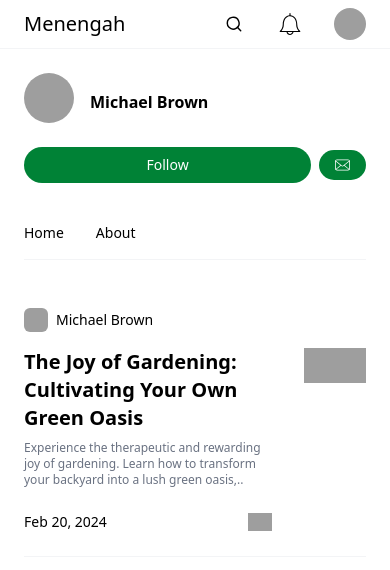
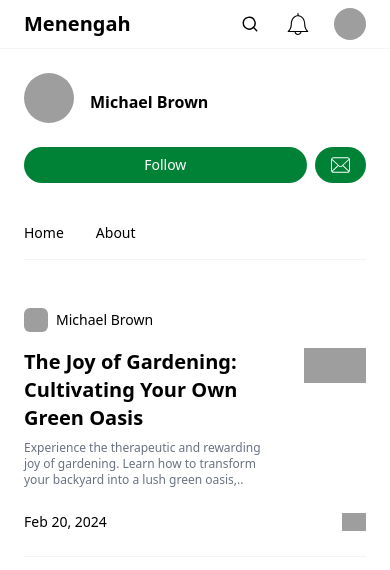
Before and after one commit to frmnxhken/medium-clone, a React (Vite) app: page /profile in a window 390 px wide. Shown: the top 570 px of the page. Built offline with nearby package versions, Linux system fonts and the light colour scheme; grey boxes are pictures that could not be loaded.

Commit message:
Add scrolltotop utility

```diff
--- a/src/App.jsx
+++ b/src/App.jsx
@@ -5,10 +5,12 @@ import Home from '@/pages/Home'
 import Profile from '@/pages/Profile'
 import DetailPost from '@/pages/posts/DetailPost'
 import PostLayout from '@/components/layouts/PostLayout'
+import ScrollToTop from './utils/ScrollToTop'
 
 const App = () => {
   return (
     <BrowserRouter>
+      <ScrollToTop/>
       <Routes>
         <Route path='/' element={<MainLayout/>}>
           <Route path='/' element={<Home/>}/>
--- a/src/components/profile/ProfileCard.jsx
+++ b/src/components/profile/ProfileCard.jsx
@@ -19,7 +19,7 @@ const ProfileCard = () => {
       <div className='flex items-center gap-x-2 mt-6'>
         <Button styles='w-full sm:w-auto' variant='primary'>Follow</Button>
         <Button variant='primary'>
-          <img className='w-[18px]' src={MailIcon} alt='mail-icon'/>
+          <img className='sm:w-[18px] w-[24px]' src={MailIcon} alt='mail-icon'/>
         </Button>
       </div>
     </div>
--- a/src/components/ui/Card.jsx
+++ b/src/components/ui/Card.jsx
@@ -19,13 +19,9 @@ const Card = (props) => {
         <div className='flex gap-x-8 mt-4'>
             <div className='w-[80%] sm:w-[70%]'>
                 <h1 onClick={() => navigate('/detail')} className='cursor-pointer text-xl sm:text-2xl font-bold'>{data.title}</h1>
-                <p className='text-xs sm:text-md font-medium text-gray-500 mt-2'>
+                <p className='text-xs sm:text-sm font-medium text-gray-500 mt-2'>
                     {Ellipsis(data.description)}
                 </p>
-                <div className='mt-6 flex justify-between items-center'>
-                    <p className='text-sm'>{formatDate(data.date)}</p>
-                    <img className='w-[24px]' src={BookmarkIcon} alt='bookmark-icon'/>
-                </div>
             </div>
             <div className='w-[20%] sm:w-[30%]'>
                 <img
@@ -34,6 +30,10 @@ const Card = (props) => {
                     alt='thumbnail' />
             </div>
         </div>
+        <div className='w-full sm:w-[70%] mt-6 flex justify-between items-center'>
+            <p className='text-sm'>{formatDate(data.date)}</p>
+            <img className='w-[24px]' src={BookmarkIcon} alt='bookmark-icon'/>
+        </div>
     </div>
   )
 }
--- a/src/components/ui/Navbar.jsx
+++ b/src/components/ui/Navbar.jsx
@@ -9,10 +9,10 @@ const Navbar = () => {
     <div className='w-full border-b border-gray-100 bg-white z-30'>
         <div className='container px-6 py-2 flex justify-between items-center'>
             <div className='flex items-center gap-x-8'>
-                <h1 className='text-xl font-medium'>Menengah</h1>
+                <h1 className='text-xl font-bold'>Menengah</h1>
                 <Search/>
             </div>
-            <div className='flex gap-x-8'>
+            <div className='flex gap-x-6 sm:gap-x-8'>
                 <div className='hidden sm:flex gap-x-2 items-center'>
                   <img className='w-[24px]' src={WriteIcon} alt='write-icon'/>
                   <p className='text-sm'>Write</p>
--- /dev/null
+++ b/src/utils/ScrollToTop.js
@@ -0,0 +1,12 @@
+import { useMemo } from 'react'
+import { useLocation } from 'react-router-dom'
+
+export default function ScrollToTop() {
+  const { pathname } = useLocation()
+
+  useMemo(() => {
+    window.scrollTo(0, 0)
+  }, [pathname])
+
+  return null
+}
```
